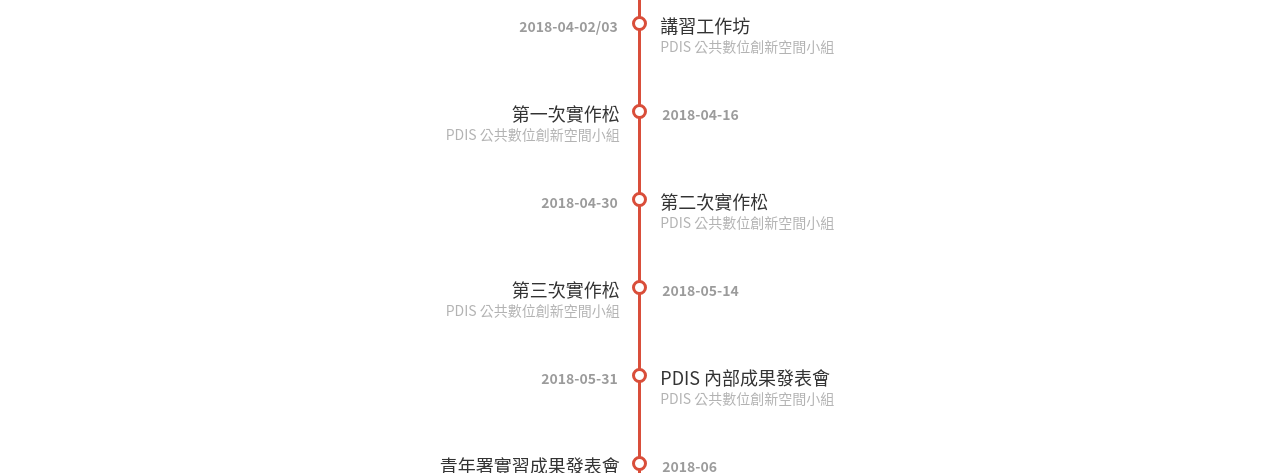
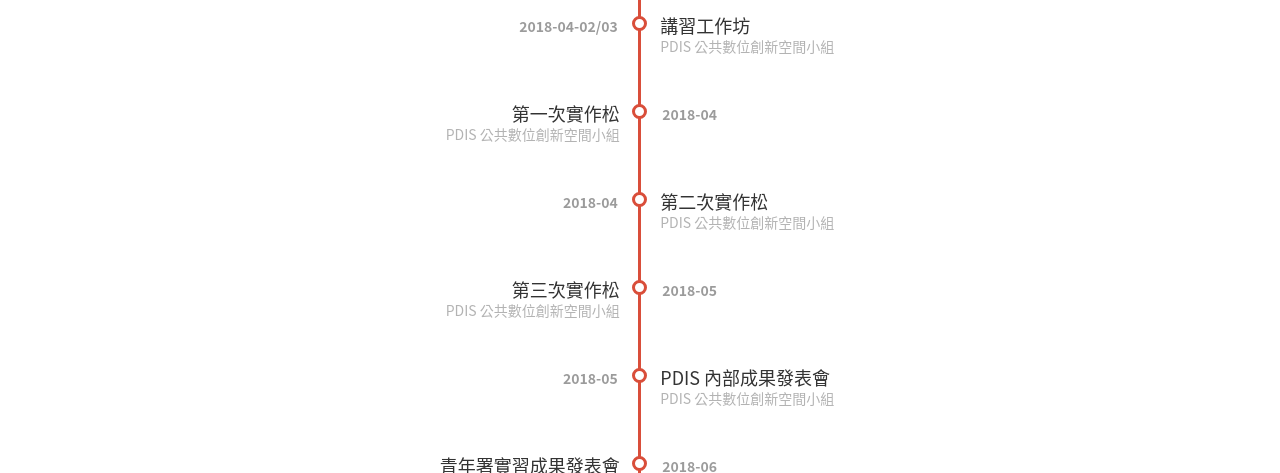
Before and after one commit to PDIS/ray2018, a Jekyll site: the page built from docs/index.html, in a window 1280 px wide and 900 px high, scrolled down 1918 px. Shown: the part 156-629 px from the top of the window. Built offline with Jekyll 4.4.1, drawn with Linux system fonts in a browser that asks for light colours.

Commit message:
Update timeline.json

```diff
--- a/docs/_data/timeline.json
+++ b/docs/_data/timeline.json
@@ -38,25 +38,25 @@
     {
         "title": "第一次實作松",
         "owner": "PDIS 公共數位創新空間小組",
-        "date": "2018-04-16",
+        "date": "2018-04",
         "done": false
     },
     {
         "title": "第二次實作松",
         "owner": "PDIS 公共數位創新空間小組",
-        "date": "2018-04-30",
+        "date": "2018-04",
         "done": false
     },
     {
         "title": "第三次實作松",
         "owner": "PDIS 公共數位創新空間小組",
-        "date": "2018-05-14",
+        "date": "2018-05",
         "done": false
     },
     {
         "title": "PDIS 內部成果發表會",
         "owner": "PDIS 公共數位創新空間小組",
-        "date": "2018-05-31",
+        "date": "2018-05",
         "done": false
     },
     {
```
